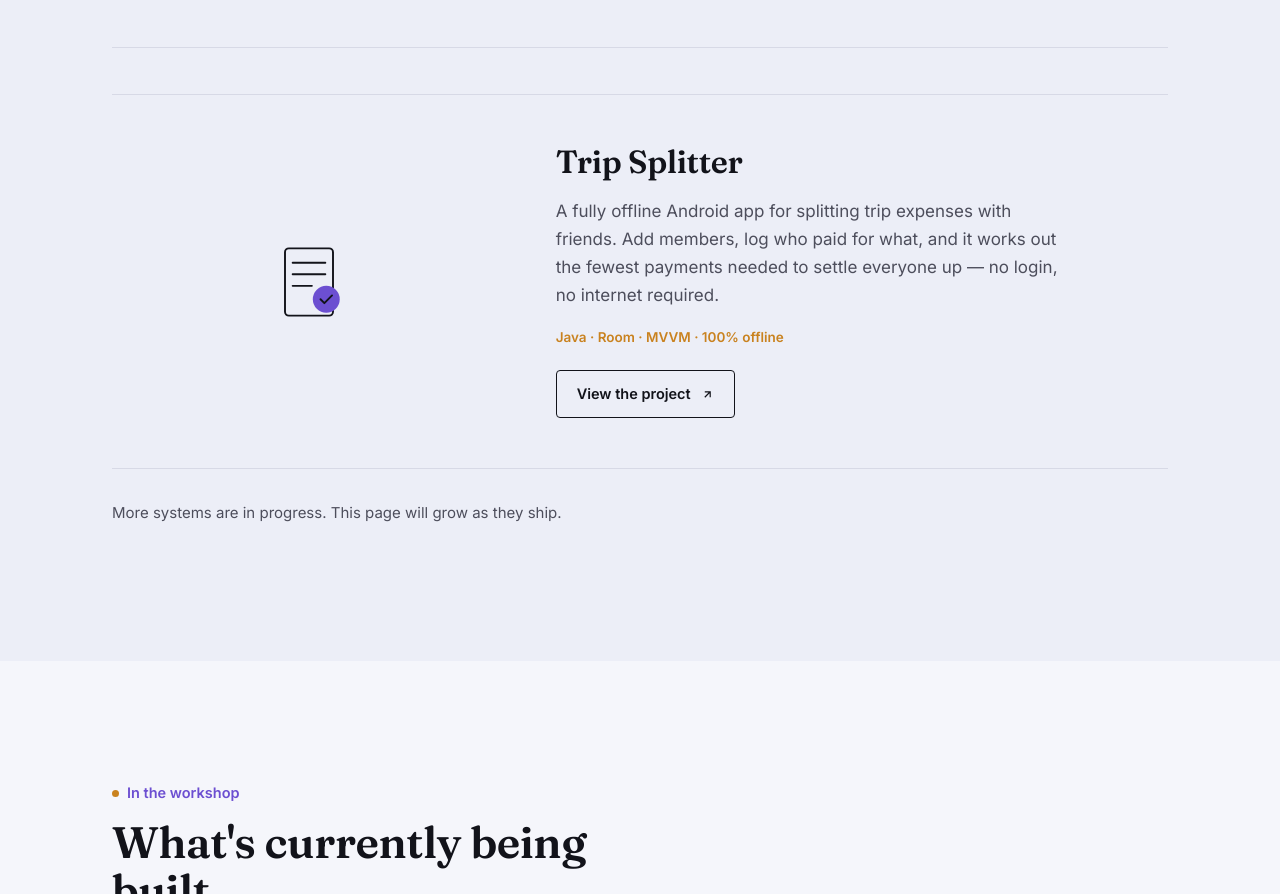
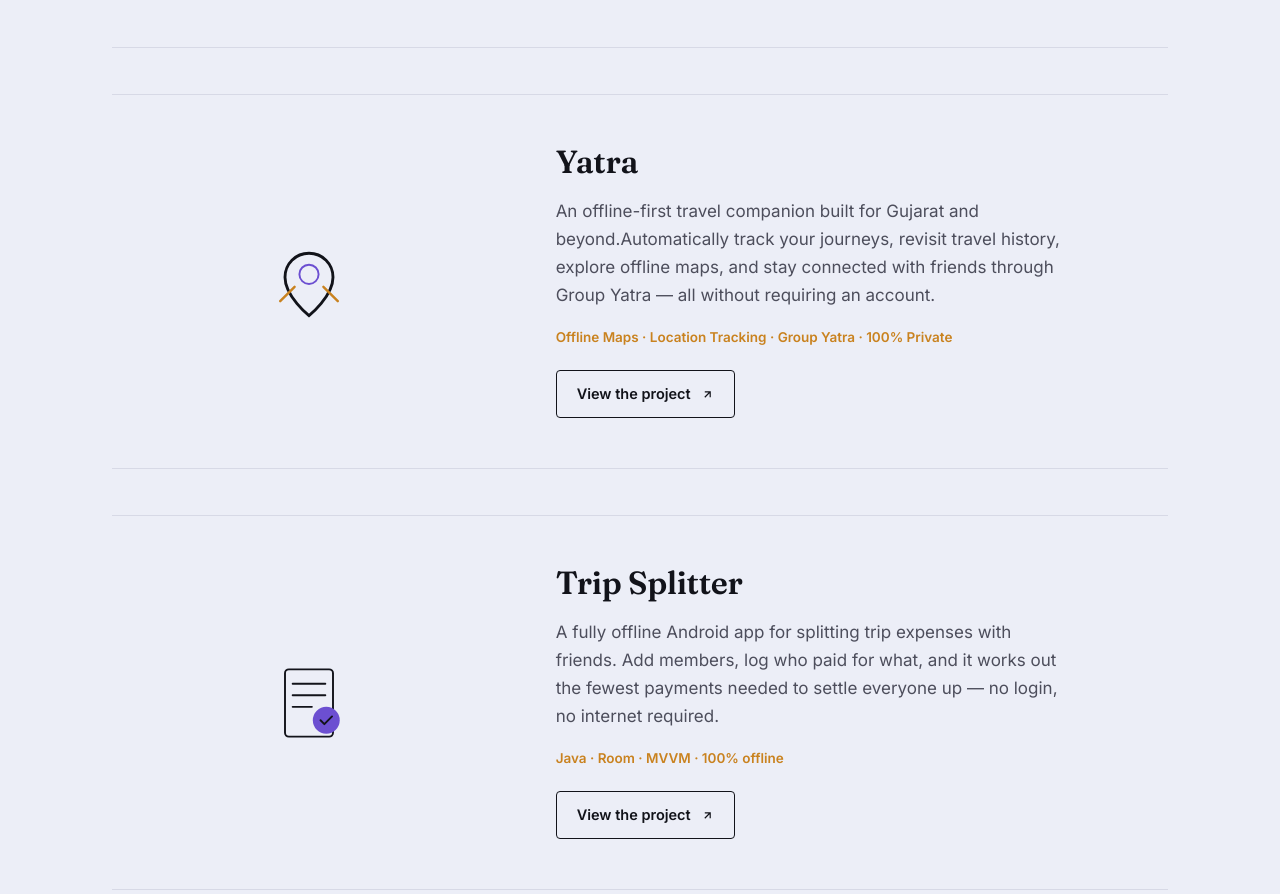
Before and after one commit to sunnyptl95/owlest, a plain HTML site: page index.html in a window 1280 px wide. Shown: the part 4983-5877 px from the top of the page. Drawn offline with Linux system fonts and the light colour scheme.

Commit message:
Add files via upload

```diff
--- a/index.html
+++ b/index.html
@@ -401,6 +401,25 @@
         <a href="zoya.html" target="_blank" rel="noopener" class="project-btn" id="zoyaProjectBtn">View the project<svg width="13" height="13" viewBox="0 0 24 24" fill="none" stroke="currentColor" stroke-width="2.2" style="margin-left:2px;"><path d="M7 17L17 7M7 7h10v10"/></svg></a>
       </div>
     </div>
+    <!-- Yatra App -->
+    <div class="zoya-row">
+      <div class="glyph">
+        <svg viewBox="0 0 100 100">
+           <!-- Map Pin Outline -->
+           <path d="M50 20 C36 20 25 31 25 45 C25 65 50 85 50 85 C50 85 75 65 75 45 C75 31 64 20 50 20 Z" fill="none" stroke="var(--ink)" stroke-width="3"/>
+           <!-- Pin Hole -->
+           <circle cx="50" cy="42" r="10" fill="none" stroke="var(--violet)" stroke-width="2"/>
+           <!-- Path/Route lines -->
+           <path d="M35 55 L20 70 M65 55 L80 70" stroke="var(--gold)" stroke-width="2.5" stroke-linecap="round"/>
+        </svg>
+      </div>
+      <div>
+        <h3 class="row-name">Yatra</h3>
+        <p class="row-desc">      An offline-first travel companion built for Gujarat and beyond.Automatically track your journeys, revisit travel history, explore offline maps, and stay connected with friends through Group Yatra — all without requiring an account.<br></p>
+        <div class="row-tag">Offline Maps · Location Tracking · Group Yatra · 100% Private</div>
+        <a href="https://yatra-cyan.vercel.app/" target="_blank" rel="noopener" class="project-btn" id="yatraProjectBtn">View the project<svg width="13" height="13" viewBox="0 0 24 24" fill="none" stroke="currentColor" stroke-width="2.2" style="margin-left:2px;"><path d="M7 17L17 7M7 7h10v10"/></svg></a>
+      </div>
+    </div>
 
     <!-- Trip Splitter -->
     <div class="zoya-row">
```
